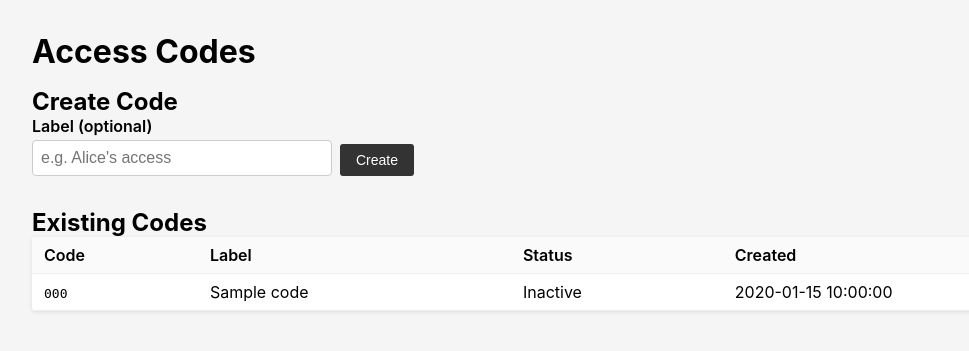
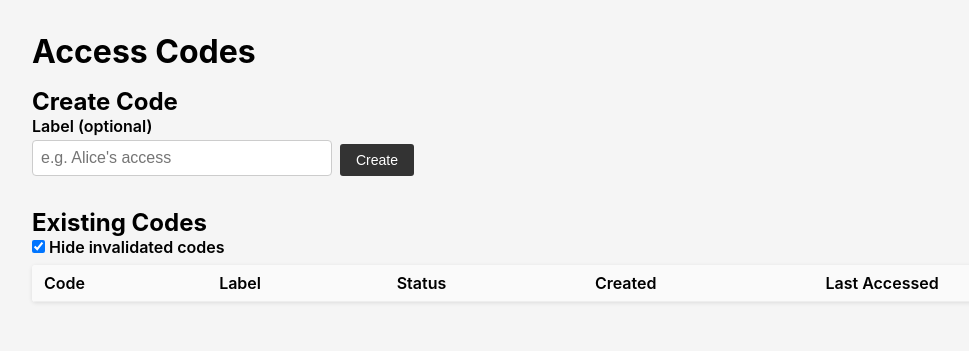
Before and after one commit to NovaProtocol/GateKeeper, a Flask app: template templates/manage.html in a window 1280 px wide. Shown: the top 351 px of the page, without its empty margins (0-969 px from the left). Run offline with Flask 3, Linux system fonts and the light colour scheme; the template is opened without the code that fills it: most values are stand-ins (such as "Sample title", 1, 10 or a date in 2020).

Commit message:
Add last_accessed tracking, confirm on invalidate, hide-inactive checkbox

```diff
--- a/app.py
+++ b/app.py
@@ -36,8 +36,13 @@ def init_db():
         code TEXT UNIQUE NOT NULL,
         label TEXT,
         active INTEGER DEFAULT 1,
-        created_at TIMESTAMP DEFAULT CURRENT_TIMESTAMP
+        created_at TIMESTAMP DEFAULT CURRENT_TIMESTAMP,
+        last_accessed TIMESTAMP
     )""")
+    try:
+        db.execute("ALTER TABLE codes ADD COLUMN last_accessed TIMESTAMP")
+    except sqlite3.OperationalError:
+        pass
     backup = os.environ.get("BACKUP_CODE")
     if backup:
         existing = db.execute("SELECT 1 FROM codes WHERE code = ?", (backup,)).fetchone()
@@ -104,6 +109,8 @@ def login():
         db = get_db()
         row = db.execute("SELECT id FROM codes WHERE code = ? AND active = 1", (code,)).fetchone()
         if row:
+            db.execute("UPDATE codes SET last_accessed = CURRENT_TIMESTAMP WHERE id = ?", (row["id"],))
+            db.commit()
             resp = redirect(get_redirect_target())
             set_auth_cookie(resp, code)
             return resp
@@ -117,6 +124,8 @@ def login_post():
     db = get_db()
     row = db.execute("SELECT id FROM codes WHERE code = ? AND active = 1", (code,)).fetchone()
     if row:
+        db.execute("UPDATE codes SET last_accessed = CURRENT_TIMESTAMP WHERE id = ?", (row["id"],))
+        db.commit()
         resp = redirect(get_redirect_target())
         set_auth_cookie(resp, code)
         return resp
@@ -140,6 +149,9 @@ def api_verify():
     if not row:
         return jsonify({"valid": False})
 
+    db.execute("UPDATE codes SET last_accessed = CURRENT_TIMESTAMP WHERE id = ?", (row["id"],))
+    db.commit()
+
     import time
     ticket = ticket_serializer.dumps({"code_id": row["id"], "iat": int(time.time())})
     return jsonify({"valid": True, "ticket": ticket})
@@ -149,7 +161,7 @@ def api_verify():
 @require_manage_auth
 def manage():
     db = get_db()
-    codes = db.execute("SELECT id, code, label, active, created_at FROM codes ORDER BY created_at DESC").fetchall()
+    codes = db.execute("SELECT id, code, label, active, created_at, last_accessed FROM codes ORDER BY created_at DESC").fetchall()
     return render_template("manage.html", codes=codes)
 
 
--- a/templates/manage.html
+++ b/templates/manage.html
@@ -8,8 +8,7 @@
   * { box-sizing: border-box; margin: 0; padding: 0; }
   body { font-family: -apple-system, BlinkMacSystemFont, sans-serif; background: #f5f5f5; padding: 2rem; }
   h1 { margin-bottom: 1rem; }
-  .new-code { background: #e4f0e4; border: 1px solid #4a4; padding: 1rem; border-radius: 4px; margin-bottom: 1rem; }
-  .new-code code { font-size: 1.25rem; font-weight: bold; }
+
   table { width: 100%; border-collapse: collapse; background: #fff; border-radius: 4px; overflow: hidden; box-shadow: 0 1px 4px rgba(0,0,0,.1); }
   th, td { padding: .5rem .75rem; text-align: left; border-bottom: 1px solid #eee; }
   th { background: #fafafa; font-weight: 600; }
@@ -42,6 +41,10 @@
 
 <section>
   <h2>Existing Codes</h2>
+  <label style="display:block;margin-bottom:.5rem;">
+    <input type="checkbox" id="hide-inactive" checked onchange="toggleInactive()">
+    Hide invalidated codes
+  </label>
   <table>
       <thead>
         <tr>
@@ -49,21 +52,23 @@
           <th>Label</th>
           <th>Status</th>
           <th>Created</th>
+          <th>Last Accessed</th>
           <th></th>
         </tr>
       </thead>
       <tbody>
         {% for c in codes %}
-      <tr>
+        <tr class="{{ 'inactive' if not c.active }}">
           <td><code>{{ c.code }}</code></td>
           <td>{{ c.label or '' }}</td>
           <td>{{ 'Active' if c.active else 'Inactive' }}</td>
           <td>{{ c.created_at }}</td>
+          <td>{{ c.last_accessed or 'never' }}</td>
           <td>
             {% if c.active %}
             <form method="post" action="/manage/invalidate" class="inline">
               <input type="hidden" name="id" value="{{ c.id }}">
-            <button type="submit" class="danger">Invalidate</button>
+              <button type="submit" class="danger" onclick="return confirm('Invalidate this code?')">Invalidate</button>
             </form>
             {% endif %}
           </td>
@@ -72,5 +77,14 @@
       </tbody>
   </table>
 </section>
+<script>
+function toggleInactive() {
+  var hide = document.getElementById('hide-inactive').checked;
+  document.querySelectorAll('tr.inactive').forEach(function(tr) {
+    tr.style.display = hide ? 'none' : '';
+  });
+}
+toggleInactive();
+</script>
 </body>
 </html>
```
Lines whose indentation alone changed are shown as unchanged.
